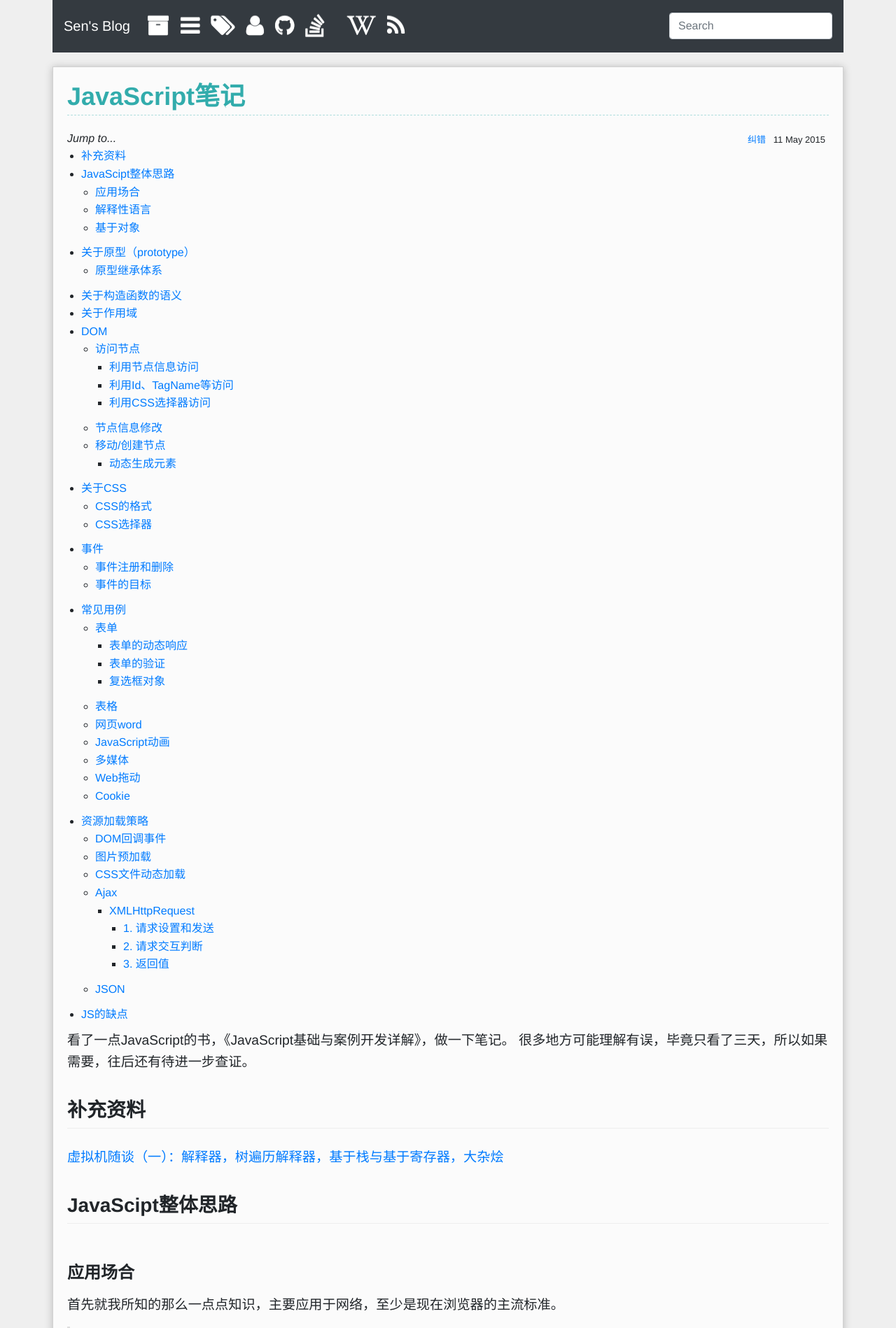
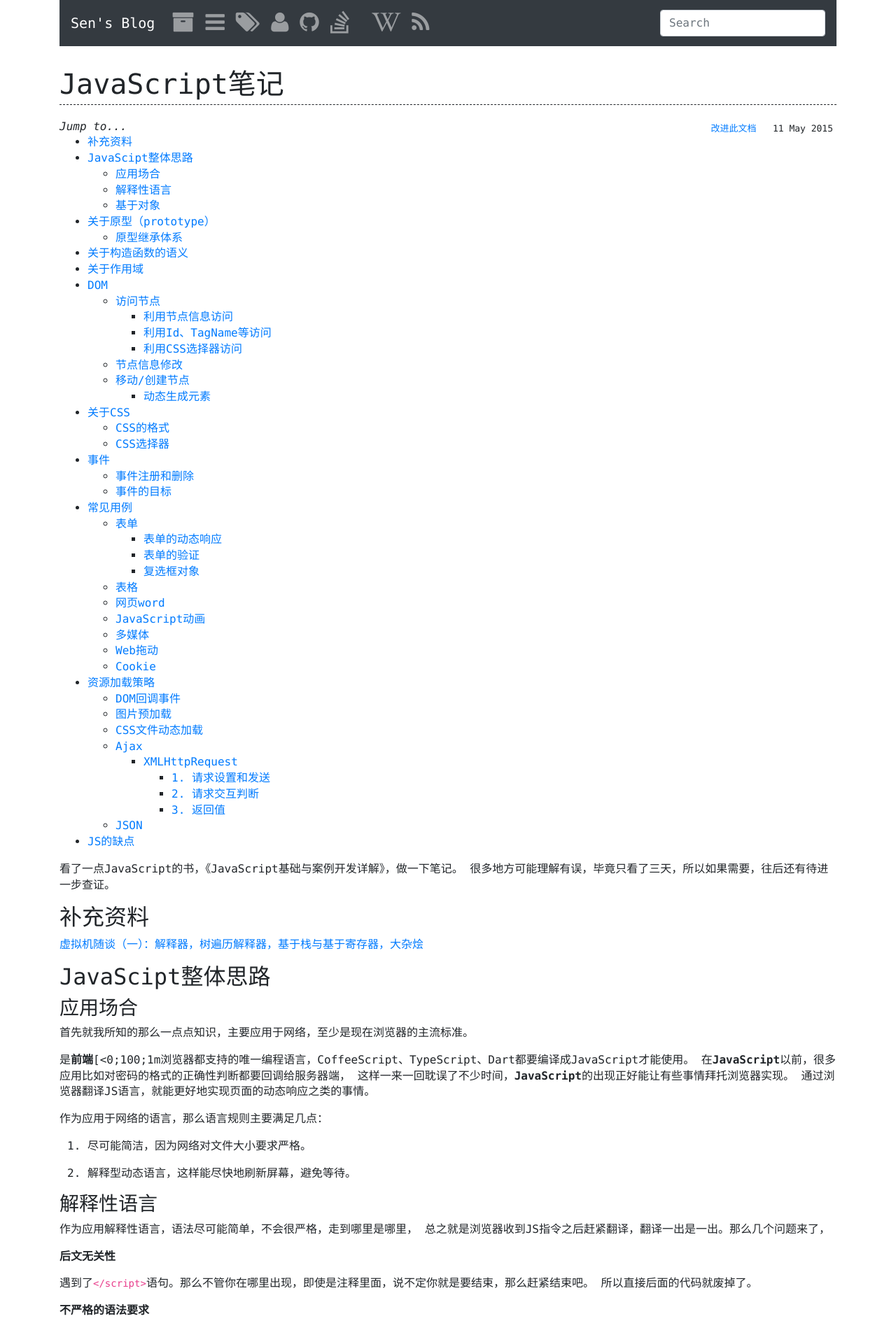
Before and after one commit to SenZhangAI/senzhangai.github.com, a Jekyll site: the page built from _posts/2015-05-11-javascript-from-personal-perspective.md, in a window 1280 px wide. Shown: the top 1898 px of the page at 70% size. Built offline with Jekyll 4.4.1, drawn with Linux system fonts in a browser that asks for light colours; comment, search, counter and statistics services are not loaded.

Commit message:
change style

```diff
--- a/_layouts/page.html
+++ b/_layouts/page.html
@@ -3,7 +3,7 @@ layout: default
 ---
 
         <div class="col-md-12">
-        		<h1 class="news-item"> {{ page.title }}</h1>
+        		<h1 class="article-title"> {{ page.title }}</h1>
 
         		{{ content }}
         </div>
--- a/_layouts/post.html
+++ b/_layouts/post.html
@@ -4,9 +4,9 @@ layout: default
 
 <div class="col-md-12">
   <article class="news-item">
-    <h1  class="news-item"> {{ page.title }}</h1>
+    <h1  class="article-title"> {{ page.title }}</h1>
     <div class="post-date">
-      <a href="https://github.com/{{ site.author.github }}/{{ site.author.github }}.github.com/edit/master/{{ page.path }}" target="_blank">纠错</a>&nbsp;&nbsp;
+      <a href="https://github.com/{{ site.author.github }}/{{ site.author.github }}.github.com/edit/master/{{ page.path }}" target="_blank">改进此文档</a>&nbsp;&nbsp;
       <span class="glyphicon glyphicon-time"></span>
       {{ page.date | date_to_string }}
     </div>
--- a/assets/css/style.css
+++ b/assets/css/style.css
@@ -1,235 +1,34 @@
-
 body {
-  font-family: "Helvetica Neue", Helvetica, "Segoe UI", 'Microsoft YaHei', '微软雅黑', Arial, 'Lucida Grande', sans-serif;
-  line-height: 1.6;
-  background-color:rgba(204,204,204,0.3);
+  font-family: "Ubuntu Mono", Monaco, Consolas, monospace;
+  line-height: 1.42;
 }
 
-.container {
-	padding:0 5px;
-	width:90%;
-}
-
-:hover,:focus {
-	transition:all 0.3s
-}
-a:hover,a:focus {
-	text-decoration:underline;
-}
-
-h1 {
-    font-size: 2.25em;
-    padding-bottom: 0.3em;
-    color: rgba(0,153,153,0.8);
-    line-height: 1.2;
-    font-weight: bold;
-    border-bottom: 2px solid #eee;
-}
-
-h2 {
-    font-size: 1.75em;
-    padding-top: 20px;
-    padding-bottom: 0.3em;
-    line-height: 1.225;
-    font-weight: bold;
-    border-bottom: 1px solid #eee;
-    margin-bottom: 0;
-}
-
-h3 {
-    position: relative;
-    margin-top: 1.25em;
-    margin-bottom: 16px;
-    font-weight: bold;
-    font-size: 1.5em;
-}
-
-h4 {
-    position: relative;
-    margin-top: 1.2em;
-    margin-bottom: 14px;
-    font-weight: bold;
-    font-size: 1.25em;
-    color: rgba(0,153,153,0.8);
-}
-
-h5 {
-    position: relative;
-    margin-top: 1.2em;
-    margin-bottom: 14px;
-    font-weight: bold;
-    font-size: 1.25em;
-}
-
-h6 {
-    position: relative;
-    margin-top: 1.2em;
-    margin-bottom: 14px;
-    font-weight: bold;
-    font-size: 1.2em;
-    color: #999999
-}
-
-p {
-    font-size: 1.2em;
-}
-
-blockquote{padding: 0px 15px;display:block;text-align:justify;font-size: 15px;border-left: 4px solid #DDD;}
-blockquote p{margin:15px 0; color: #999999}
-
-.header {
-	display:inline
-}
-.header .title {
-	font-size:2.5em;
-	font-weight: normal;
-	display:inline;
-	text-shadow:0 1px 0 #fff,0 1px 1px rgba(170,170,170,0.8)
-}
-.header .title a {
-	color:rgba(0,153,153,0.8)
-}
-.header .title a:hover,.header .title a:focus {
-	color:rgba(0,102,102,0.8)
-}
-.header ul li {
-	margin:4px 0
-}
-.header ul li a {
-	color:rgba(0,153,153,0.8);
-	text-shadow:0 1px 0 #fff,0 1px 1px rgba(170,170,170,0.8)
-}
-.header ul li a:hover,.header ul li a:focus {
-	color:rgba(0,102,102,0.8);
-	background:transparent
-}
-.header ul li form {
-	margin-top:15px
-}
-
-.news-item{
-    border-bottom:1px dashed rgba(0,153,153,0.3);
+.article-title {
+  border-bottom:1px dashed;
+  margin-top:30px;
   margin-bottom:20px;
   padding-bottom:5px;
 }
 
-.article-title{
-    border-bottom:1px dashed rgba(0,153,153,0.3);
-    margin-bottom:20px;
-    padding-bottom:5px;
-}
-
-.wrapper {
-	border:1px solid rgba(0,0,0,0.17);
-	box-shadow:0 1px 10px rgba(170,170,170,0.8);
-	background:rgba(253,253,253,0.9);
-	padding:20px 20px 20px 20px;
-	margin:20px 0;
-}
-
-.wrapper a {
-	font-weight: normal;
-
-}
-
-.wrapper a:visited {
-
-}
-
-.wrapper img {
-  clear: both;
-  display: block;
-  margin: auto;
-  max-width: 100%;
-  height: auto;
-  border:1px solid rgba(0,0,0,0.17);
-  box-shadow:0 1px 10px rgba(170,170,170,0.8);
-}
-
-.wrapper .small {
-	color:rgba(119,119,119,0.8)
-}
-
 .wrapper pre {
-  font-size: 1.2em;
-  border: none;
-  border-left: solid 6px #558abb;
-  background: #fcf6f2;
+  padding: 12px;
+  border-radius: 3px;
+  background: rgb(246, 248, 250);
   word-wrap:normal;
   word-break:normal;
+  overflow: visible !important;
+  position: relative !important;
 }
 
 .wrapper pre code{
   font-size: 90%;
 }
 
-.wrapper ul,ol {
-	margin-bottom:10px;
-  font-size: 16px;
-}
-
-#toc ul,ol {
-  padding-left: 20px;
-}
-
-
-.wrapper hr {
-	border-color:rgba(102,102,102,0.8)
-}
-.wrapper .tag-box {
-	display:table;
-	list-style:none outside none
-}
-.wrapper .tag-box li {
-	line-height:1.8;
-	display:inline-block;
-	margin:0 3px
-}
-.wrapper .tag-box li a {
-	padding:2px 4px;
-	background-color:#fefbf3;
-	border-radius:4px
-}
-
-table {
-	margin-bottom:20px;
-	max-width:100%;
-	border:1px solid rgba(50,118,177,0.167);
-	font-size:13px;
-}
-table:hover {
-	border:1px solid rgba(50,118,177,0.35);
-	box-shadow:0 0 3 rgba(50,118,177,0.267);
-	transition:all 0.3s
-}
-table thead tr th {
-	border:1px solid rgba(50,118,177,0.167);
-	border-top:0 none;
-	border-bottom-width:2px;
-	vertical-align:bottom;
-	padding:6px
-}
-table tbody tr td {
-	border:1px solid rgba(50,118,177,0.167);
-	vertical-align:middle;
-	padding:6px
-}
-table thead>tr {
-	background-color:rgba(249,249,249,0.9)
-}
-table tr th[align="center"],table tr td[align="center"] {
-	text-align:center
-}
-table tbody tr:hover {
-	background-color:rgba(235,235,235,0.7);
-	transition:all 0.3s
-}
-
 #toTop {
   width:32px;
   height:48px;
   background:#555;
-	background:rgba(85,85,85,0.3);
+  background:rgba(185,185,185,0.3);
   position:fixed;
   bottom:80px;
   right:18px;
@@ -237,6 +36,7 @@ table tbody tr:hover {
   cursor:pointer;
   display:none
 }
+
 #toTop a {
   display:block;
   width:32px;
@@ -244,36 +44,21 @@ table tbody tr:hover {
   font-size:20px;
   line-height:24px;
   font-family:verdana,arial;
-	color:rgba(0,153,153,0.8);
+  color: rgba(0,153,153,0.5);
   text-decoration:none;
   background:0
 }
+
 #toTop a:hover {
-	background:#3d5998
-}
-#search-loader {
-	display:none;
-	text-align:center
-}
-#pay h4{
-	display:none;
+  color: rgba(0,153,153,0.9);
 }
 
-/*disqus*/
-li.dsq-widget-item {
- list-style-type: disc!important;
-}
-/*end disqus*/
-
-/*for index date*/
 .post-date{
   float:right;
   padding:5px;
   font-size:13px;
 }
-/*for index date*/
 
-/*for Categories and Tags*/
 .tags-xs {
   padding: 1px 5px;
   font-size: 12px;
@@ -316,15 +101,3 @@ li.dsq-widget-item {
   background-color: #017e66;
   text-decoration: none;
 }
-
-/* for TOC */
-.clickable-header {
-  cursor:pointer;
-}
-.clickable-header:hover {
-  text-decoration:underline;
-}
-.back-to-top {
-  margin-left:5px;
-  cursor:pointer;
-}
```
Lines whose indentation alone changed are shown as unchanged.
